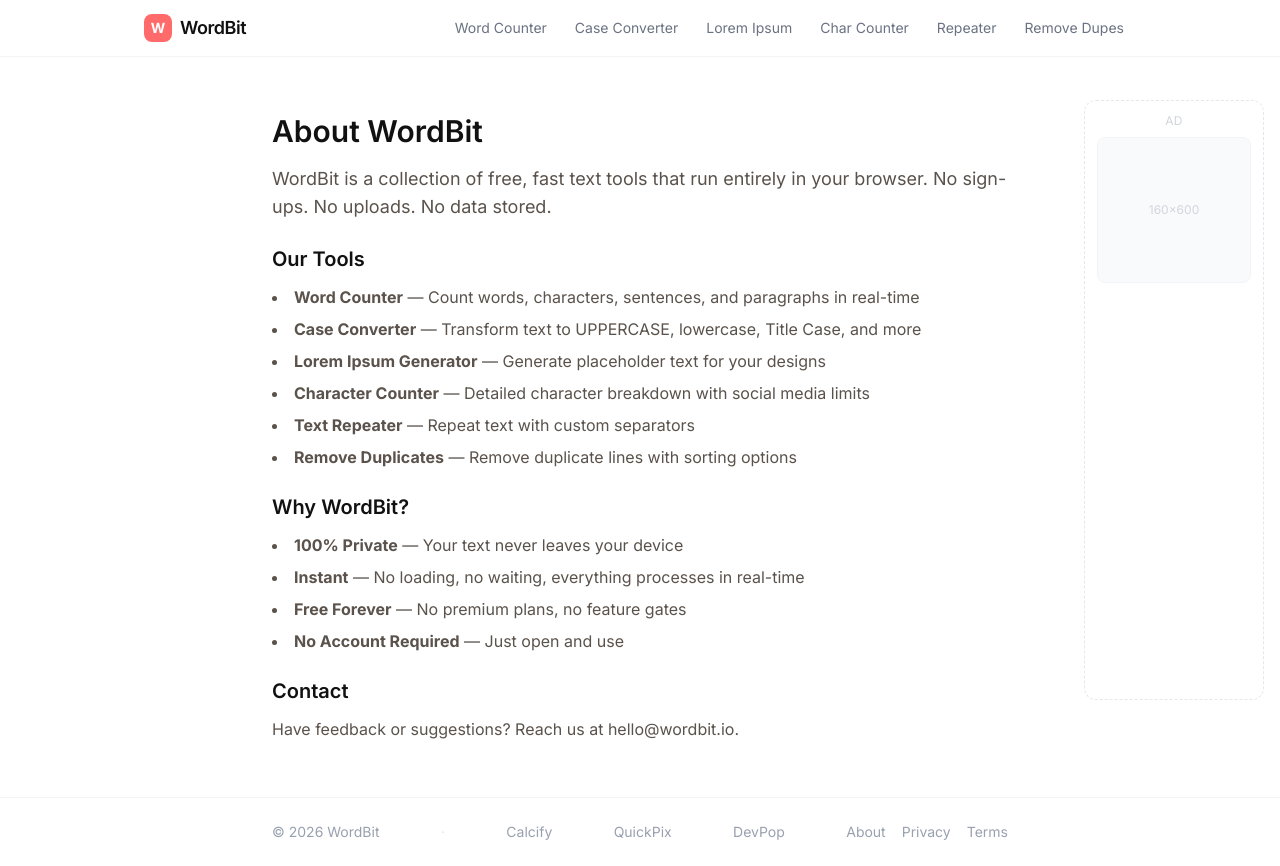
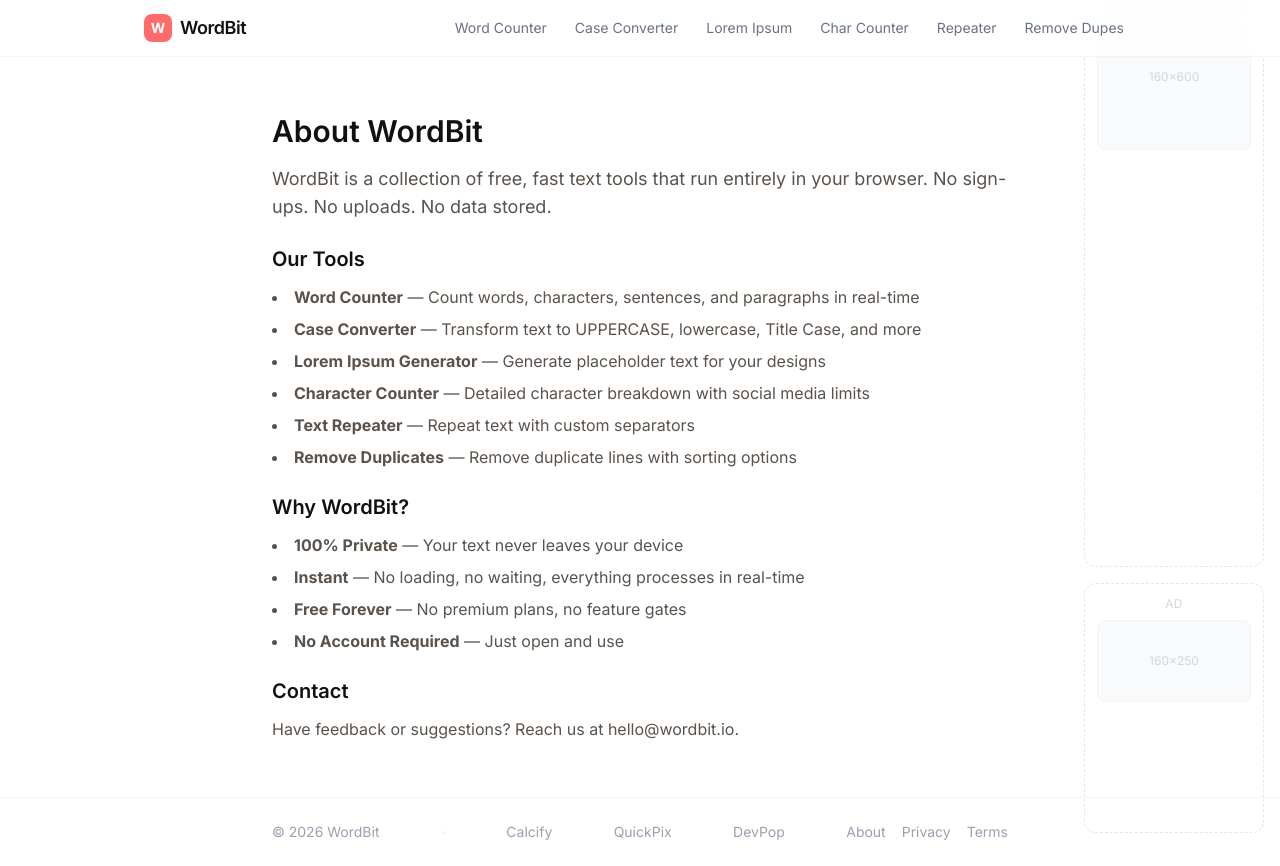
Before and after one commit to gary-moto/wordbit, a Next.js app: page /about in a window 1280 px wide. Built offline with nearby package versions, Linux system fonts and the light colour scheme.

Commit message:
add 3 ad rails (1 left + 2 right) on all pages including homepage

```diff
--- a/src/app/layout.tsx
+++ b/src/app/layout.tsx
@@ -2,6 +2,7 @@
 import "./globals.css";
 import TopNav from "@/components/TopNav";
 import Footer from "@/components/Footer";
+import { AdRails } from "@/components/AdRails";
 
 export const metadata: Metadata = {
   title: { default: "WordBit - Free Online Text Tools", template: "%s | WordBit" },
@@ -53,6 +54,7 @@
         <TopNav />
         <main className="flex-1">{children}</main>
         <Footer />
+        <AdRails />
       </body>
     </html>
   );
--- /dev/null
+++ b/src/components/AdRails.tsx
@@ -0,0 +1,47 @@
+"use client";
+
+export function AdRails() {
+  return (
+    <>
+      {/* LEFT RAIL (desktop only) */}
+      <aside className="hidden 2xl:block fixed left-4 top-1/2 -translate-y-1/2 w-[180px] z-10" aria-label="Advertisement">
+        <div
+          className="border border-dashed border-gray-200 rounded-xl p-3 text-center"
+          data-ad-slot="left-rail-1"
+          style={{ minHeight: 600, minWidth: 160 }}
+        >
+          <p className="text-xs text-gray-300 uppercase tracking-wide mb-2">Ad</p>
+          <div className="bg-gray-50 border border-gray-100 rounded-lg py-16 px-2">
+            <p className="text-gray-300 text-xs">160×600</p>
+          </div>
+        </div>
+      </aside>
+
+      {/* RIGHT RAIL (desktop only) */}
+      <aside className="hidden xl:block fixed right-4 top-1/2 -translate-y-1/2 w-[180px] z-10" aria-label="Advertisement">
+        <div className="space-y-4">
+          <div
+            className="border border-dashed border-gray-200 rounded-xl p-3 text-center"
+            data-ad-slot="right-rail-1"
+            style={{ minHeight: 600, minWidth: 160 }}
+          >
+            <p className="text-xs text-gray-300 uppercase tracking-wide mb-2">Ad</p>
+            <div className="bg-gray-50 border border-gray-100 rounded-lg py-16 px-2">
+              <p className="text-gray-300 text-xs">160×600</p>
+            </div>
+          </div>
+          <div
+            className="border border-dashed border-gray-200 rounded-xl p-3 text-center"
+            data-ad-slot="right-rail-2"
+            style={{ minHeight: 250, minWidth: 160 }}
+          >
+            <p className="text-xs text-gray-300 uppercase tracking-wide mb-2">Ad</p>
+            <div className="bg-gray-50 border border-gray-100 rounded-lg py-8 px-2">
+              <p className="text-gray-300 text-xs">160×250</p>
+            </div>
+          </div>
+        </div>
+      </aside>
+    </>
+  );
+}
--- a/src/components/ToolLayout.tsx
+++ b/src/components/ToolLayout.tsx
@@ -4,25 +4,8 @@
 
 export default function ToolLayout({ children }: { children: ReactNode }) {
   return (
-    <div className="relative">
-      {/* Main Content — centered single column */}
-      <div className="max-w-3xl mx-auto px-4 py-10 md:py-14">
-        {children}
-      </div>
-
-      {/* AD SLOT — Right rail only, hidden on mobile/tablet */}
-      <aside className="hidden xl:block fixed right-4 top-1/2 -translate-y-1/2 w-[180px]" aria-label="Advertisement">
-        <div
-          className="border border-dashed border-gray-200 rounded-xl p-3 text-center"
-          data-ad-slot="right-rail-1"
-          style={{ minHeight: 600, minWidth: 160 }}
-        >
-          <p className="text-xs text-gray-300 uppercase tracking-wide mb-2">Ad</p>
-          <div className="bg-gray-50 border border-gray-100 rounded-lg py-16 px-2">
-            <p className="text-gray-300 text-xs">160×600</p>
-          </div>
-        </div>
-      </aside>
+    <div className="max-w-3xl mx-auto px-4 py-10 md:py-14">
+      {children}
     </div>
   );
 }
```
